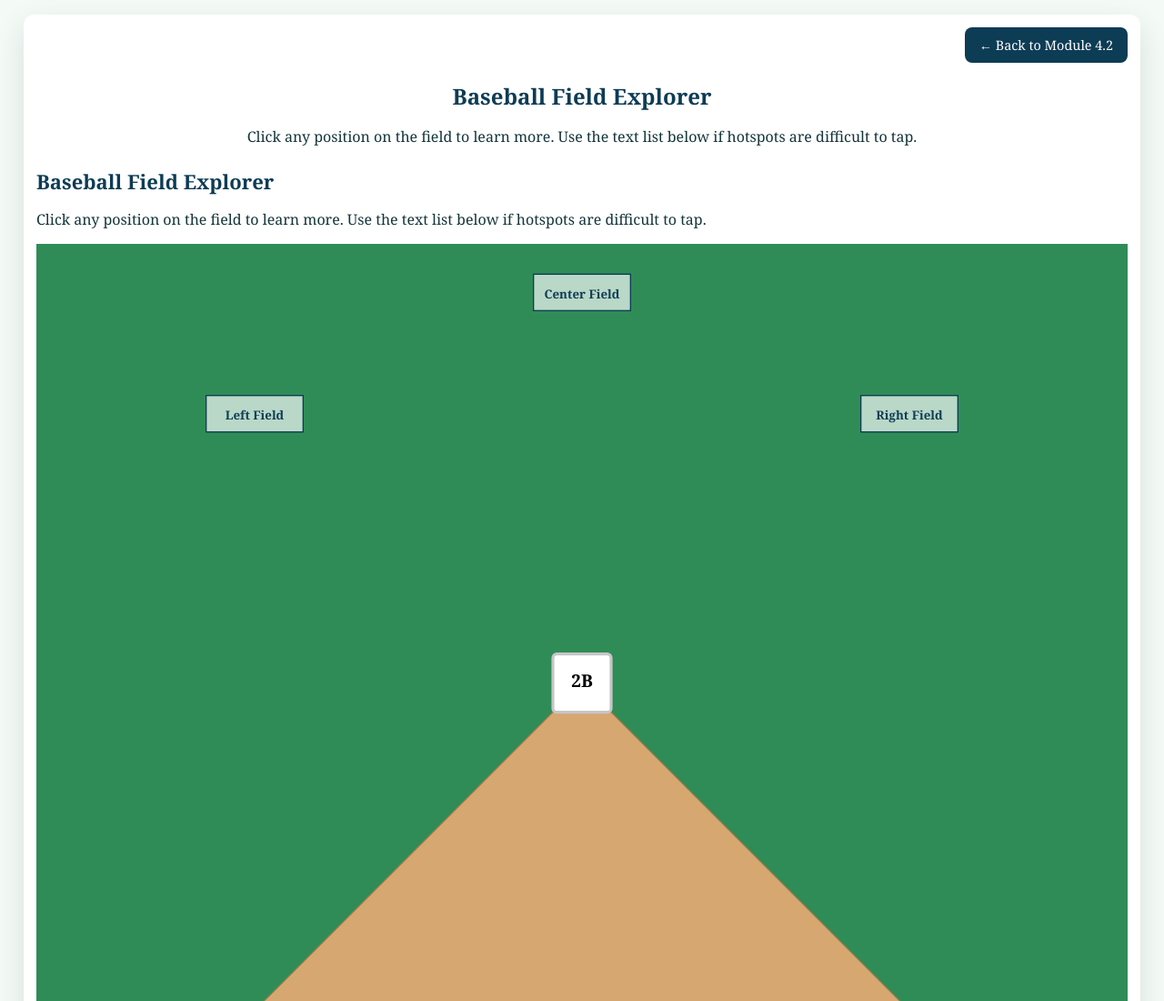
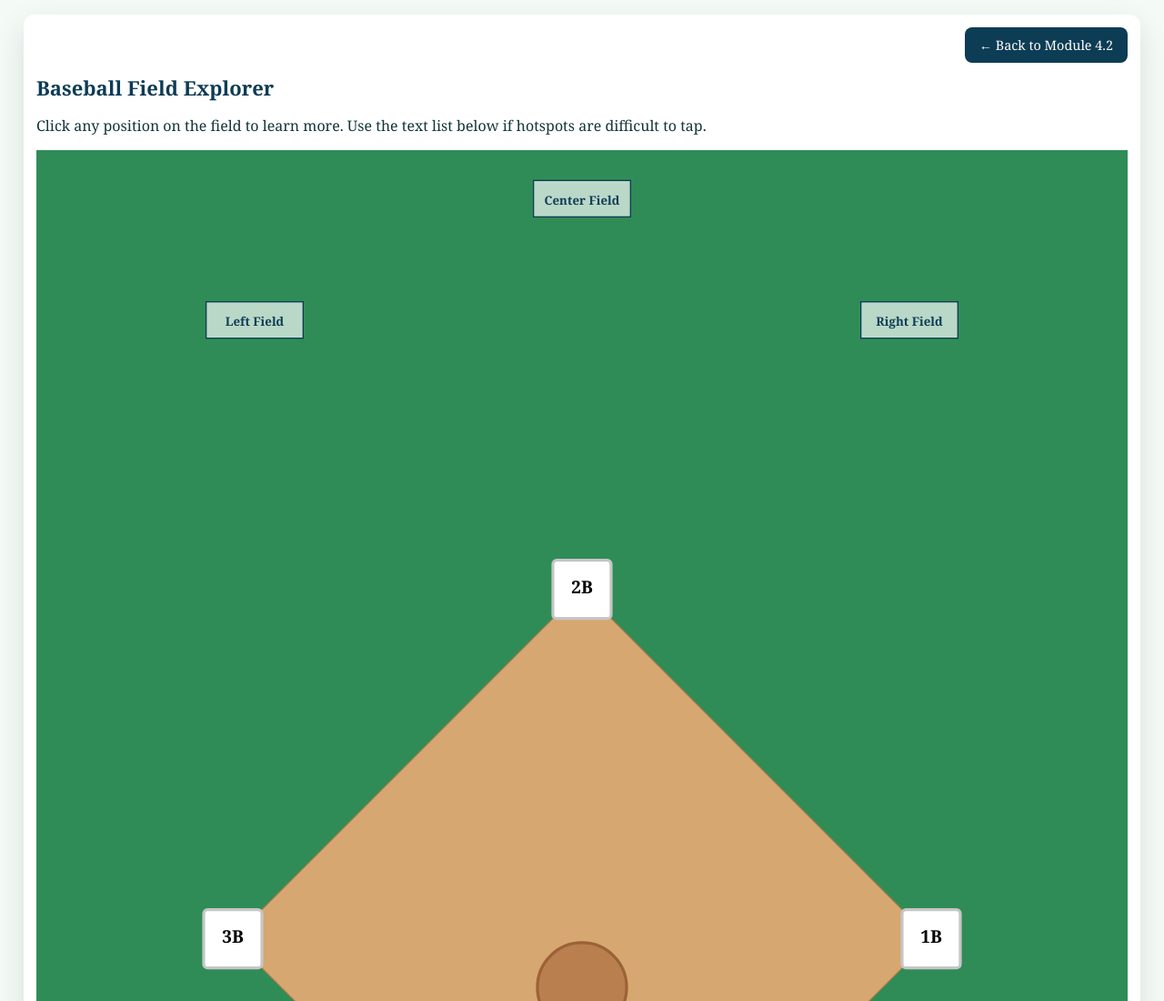
Before and after one commit to jcwood53/baseball-matching-game, a plain HTML site: page field-explorer.html in a window 1280 px wide. Shown: the top 1100 px of the page at 91% size. Drawn offline with Linux system fonts and the light colour scheme.

Commit message:
Update field-explorer.html

```diff
--- a/field-explorer.html
+++ b/field-explorer.html
@@ -22,14 +22,7 @@
     </a>
 </div>
 
-<!-- EXISTING FIELD EXPLORER CONTENT -->
-<div style="text-align: center; font-family: Georgia,serif;">
-    <h2 style="color: #0d3c55; margin-bottom: 8px;">Baseball Field Explorer</h2>
-    <p style="line-height: 1.6; margin-bottom: 20px;">
-        Click any position on the field to learn more. Use the text list below if hotspots are difficult to tap.
-    </p>
-</div>
-  <h1>Baseball Field Explorer</h1>
+ <h1>Baseball Field Explorer</h1>
   <p>Click any position on the field to learn more. Use the text list below if hotspots are difficult to tap.</p>
 
   <svg viewBox="0 0 1800 2000" role="img" aria-label="Baseball field diagram with hotspots">
```
